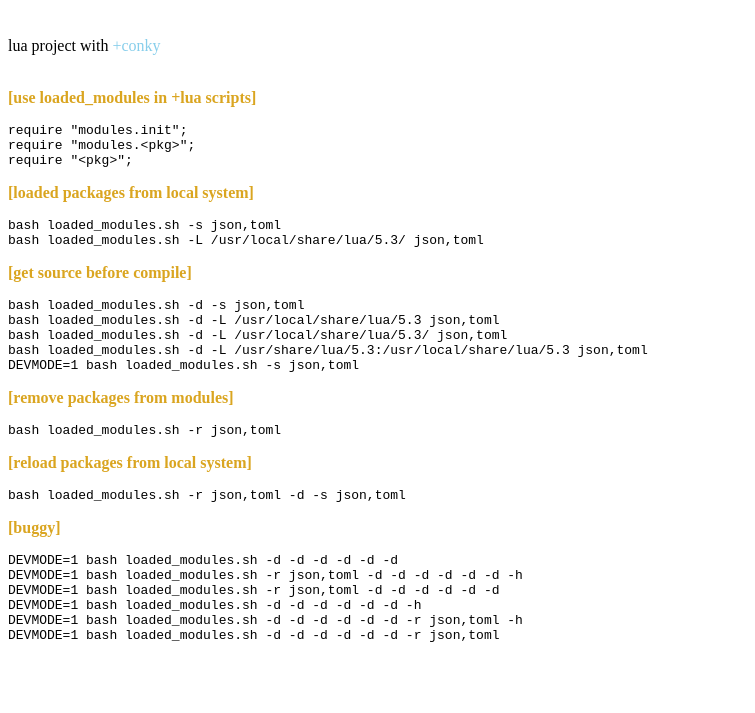
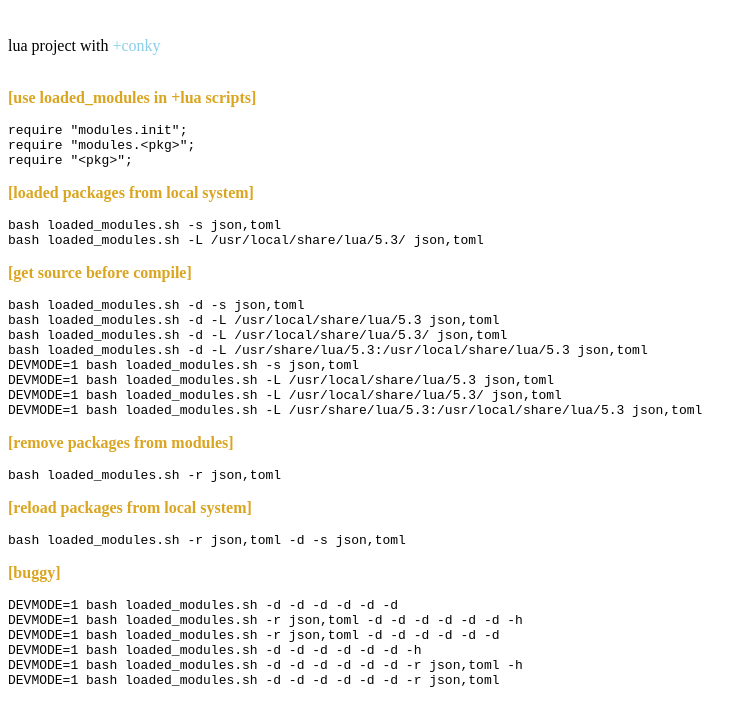
Before and after one commit to skulluglify/vlw, a plain HTML site: page index.html in a window 1280 px wide. Shown: the part 87-800 px from the top of the page, without its empty margins (0-755 px from the left). Drawn offline with Linux system fonts and the light colour scheme.

Commit message:
change +readme

```diff
--- a/index.html
+++ b/index.html
@@ -26,6 +26,9 @@ bash loaded_modules.sh -d -L /usr/local/share/lua/5.3 json,toml
 bash loaded_modules.sh -d -L /usr/local/share/lua/5.3/ json,toml
 bash loaded_modules.sh -d -L /usr/share/lua/5.3:/usr/local/share/lua/5.3 json,toml
 DEVMODE=1 bash loaded_modules.sh -s json,toml
+DEVMODE=1 bash loaded_modules.sh -L /usr/local/share/lua/5.3 json,toml
+DEVMODE=1 bash loaded_modules.sh -L /usr/local/share/lua/5.3/ json,toml
+DEVMODE=1 bash loaded_modules.sh -L /usr/share/lua/5.3:/usr/local/share/lua/5.3 json,toml
 </pre>
 
 <p><b style="color:goldenrod;">[remove packages from modules]</b></p>
```
Also changed, not shown: 1 other file.
